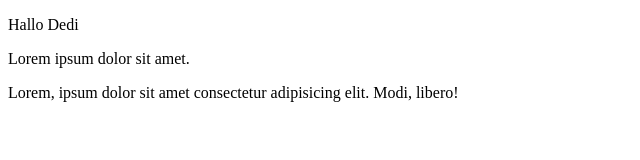
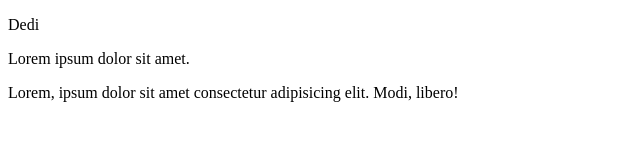
Before and after one commit to abakzaki/proyek-netlify, a plain HTML site: page index.html in a window 1280 px wide. Shown: the full height of the page, 0-640 px from the left. Drawn offline with Linux system fonts and the light colour scheme.

Commit message:
ubah isi index.html di branch cabang

```diff
--- a/index.html
+++ b/index.html
@@ -8,7 +8,7 @@
 </head>
 
 <body>
-    <p>Hallo Dedi</p>
+    <p> Dedi</p>
     <p>Lorem ipsum dolor sit amet.</p>
     <p>Lorem, ipsum dolor sit amet consectetur adipisicing elit. Modi, libero!</p>
 </body>
```
